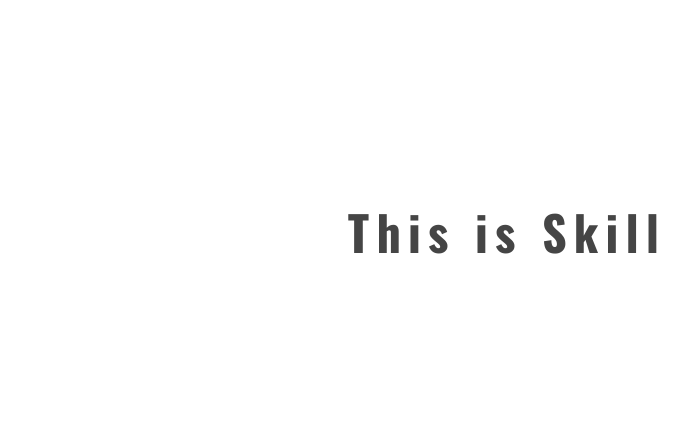
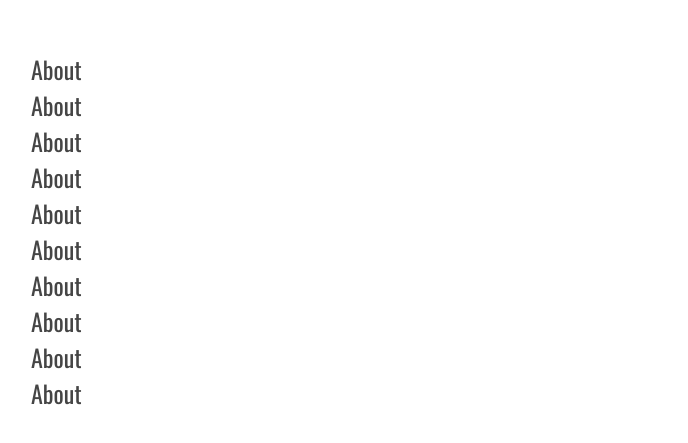
Before and after one commit to Valuh-Marko/mv-resume, a React (Create React App) app: page /skills in a window 1280 px wide. Shown: the part 169-612 px from the top of the page, without its empty margins (133-821 px from the left). Built offline with nearby package versions, Linux system fonts and the light colour scheme.

Commit message:
Created a useLopp hook to be able to loop elements in a single line of JSX multiple times

```diff
--- a/src/components/Skills/Skills.js
+++ b/src/components/Skills/Skills.js
@@ -1,11 +1,24 @@
 import React from "react";
 import useTraverse from "../../useTraverse";
+import useLoop from "../../useLoop";
 
 export default function Skills() {
   useTraverse("wheel");
+
+  // const loopThrough = (index, lenght, element) => {
+  //   for(let i = index; i <= lenght; i++) {
+
+  //   }
+  // }
+
   return (
-    <div className="overlay">
-      <h1>This is Skill</h1>
+    <div className="container">
+      <div className="skills_content">
+        <div className="skills_text_container"></div>
+        <div className="box_backdrop_conta">
+          {useLoop(1, 10, <div>About</div>)}
+        </div>
+      </div>
     </div>
   );
 }
--- /dev/null
+++ b/src/components/Skills/skills.scss
@@ -0,0 +1 @@
+@import "../../App.scss";
--- /dev/null
+++ b/src/useLoop.js
@@ -0,0 +1,11 @@
+const useLoop = (index, end, element) => {
+  let elementsArr = [];
+  let uniqueKey = 0;
+  for (let start = index; start < end + 1; start++) {
+    elementsArr.push(element);
+  }
+
+  return elementsArr;
+};
+
+export default useLoop;
--- a/src/useTraverse.js
+++ b/src/useTraverse.js
@@ -30,7 +30,6 @@ const useTraverse = (eventType) => {
   };
 
   useEventListener(eventType, (e) => {
-    console.log(input);
     let number = Math.sign(e.deltaY);
     setInput(number);
   });
```
